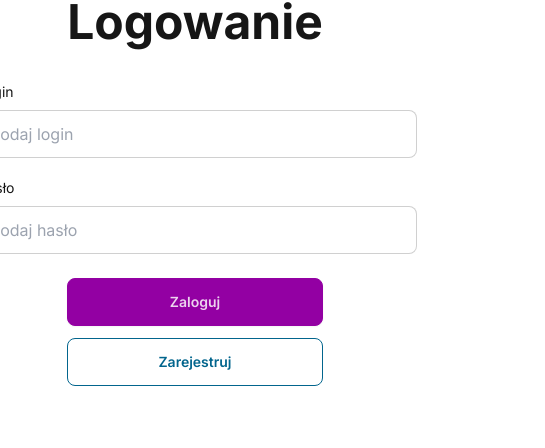
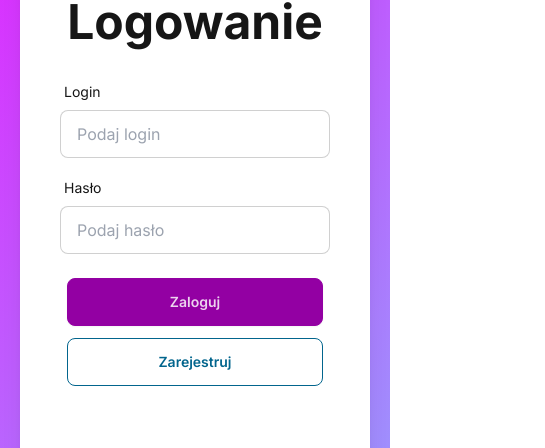
Before and after one commit to mk1808/Mystery-flashcards, a Next.js app in the folder mystery-flashcards/: page /1/login in a window 390 px wide. Shown: the part 244-692 px from the top of the page, 545 px wide, since content can reach past the window. Built offline with nearby package versions, Linux system fonts and the light colour scheme; no server answers.

Commit message:
feature #156: add responsiveness to views

```diff
--- a/mystery-flashcards/app/[locale]/(auth)/layout.tsx
+++ b/mystery-flashcards/app/[locale]/(auth)/layout.tsx
@@ -6,8 +6,8 @@ export default async function AuthLayout({ children, params }: any) {
     const dictionary = await fetchDictionary(params.locale);
 
     return (
-        <div className="my-5">
-            <Card title={<AuthTitle dictionary={dictionary} />}>
+        <div className="m-5 w-full ">
+            <Card className="mx-5 md:mx-auto md:w-[700px] h-[80vh]" title={<AuthTitle dictionary={dictionary} />}>
                 {children}
             </Card>
         </div>
--- a/mystery-flashcards/components/auth/LoginForm.tsx
+++ b/mystery-flashcards/components/auth/LoginForm.tsx
@@ -39,7 +39,7 @@ export default function LoginForm({ dictionary, locale }: { dictionary: any, loc
 
     return (
         <form onSubmit={handleSubmit(onSubmit, onErrors)}>
-            <div className='px-24'>
+            <div className='px-2 sm:px-24'>
 
                 <MyInput
                     label={dictionary.common.name}
--- a/mystery-flashcards/components/auth/RegisterForm.tsx
+++ b/mystery-flashcards/components/auth/RegisterForm.tsx
@@ -37,7 +37,7 @@ export default function RegisterForm({ dictionary, locale }: { dictionary: any,
 
     return (
         <form onSubmit={handleSubmit(onSubmit, onErrors)}>
-            <div className='px-24'>
+            <div className='px-2 sm:px-24'>
 
                 <MyInput
                     label={dictionary.common.name}
```
